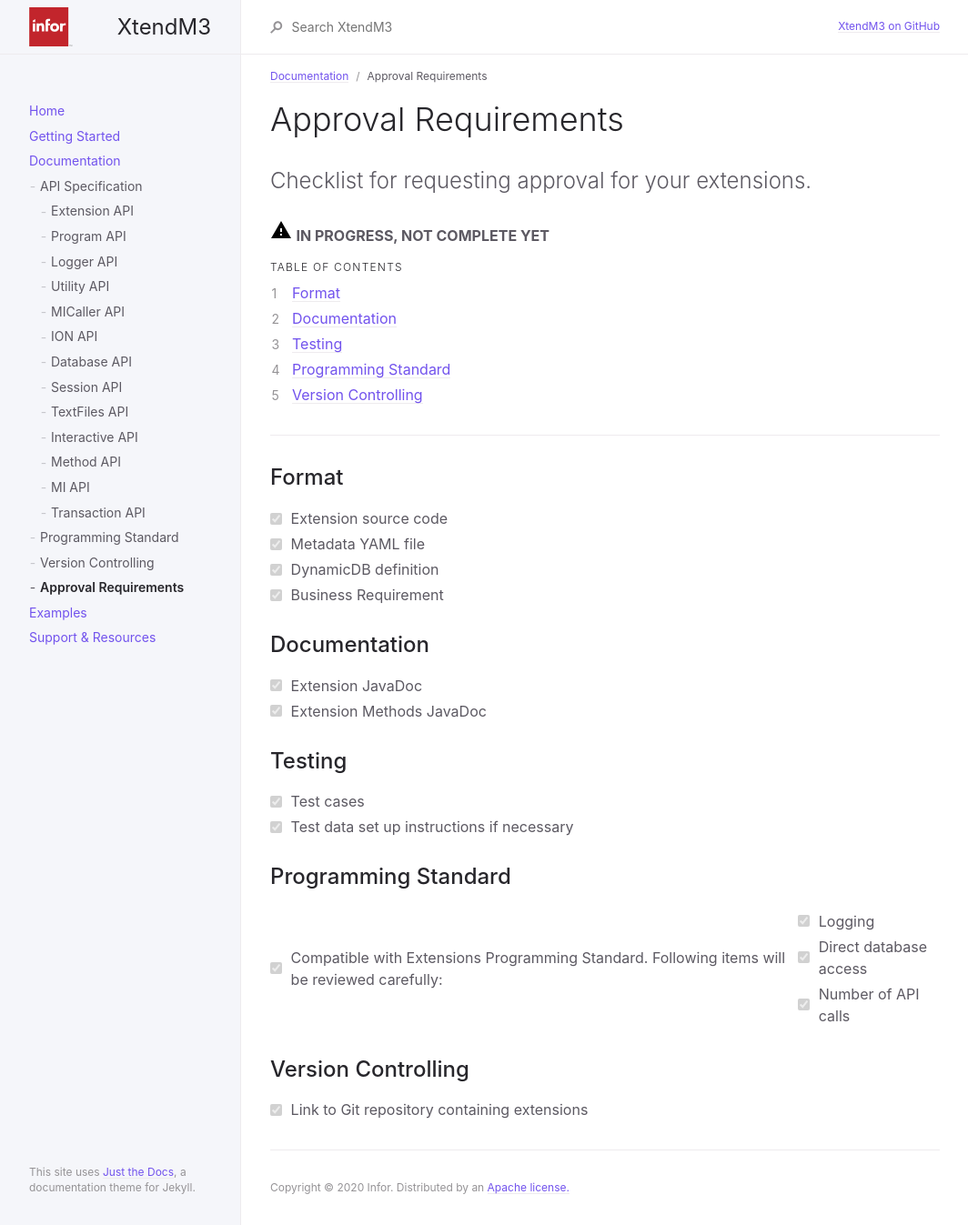
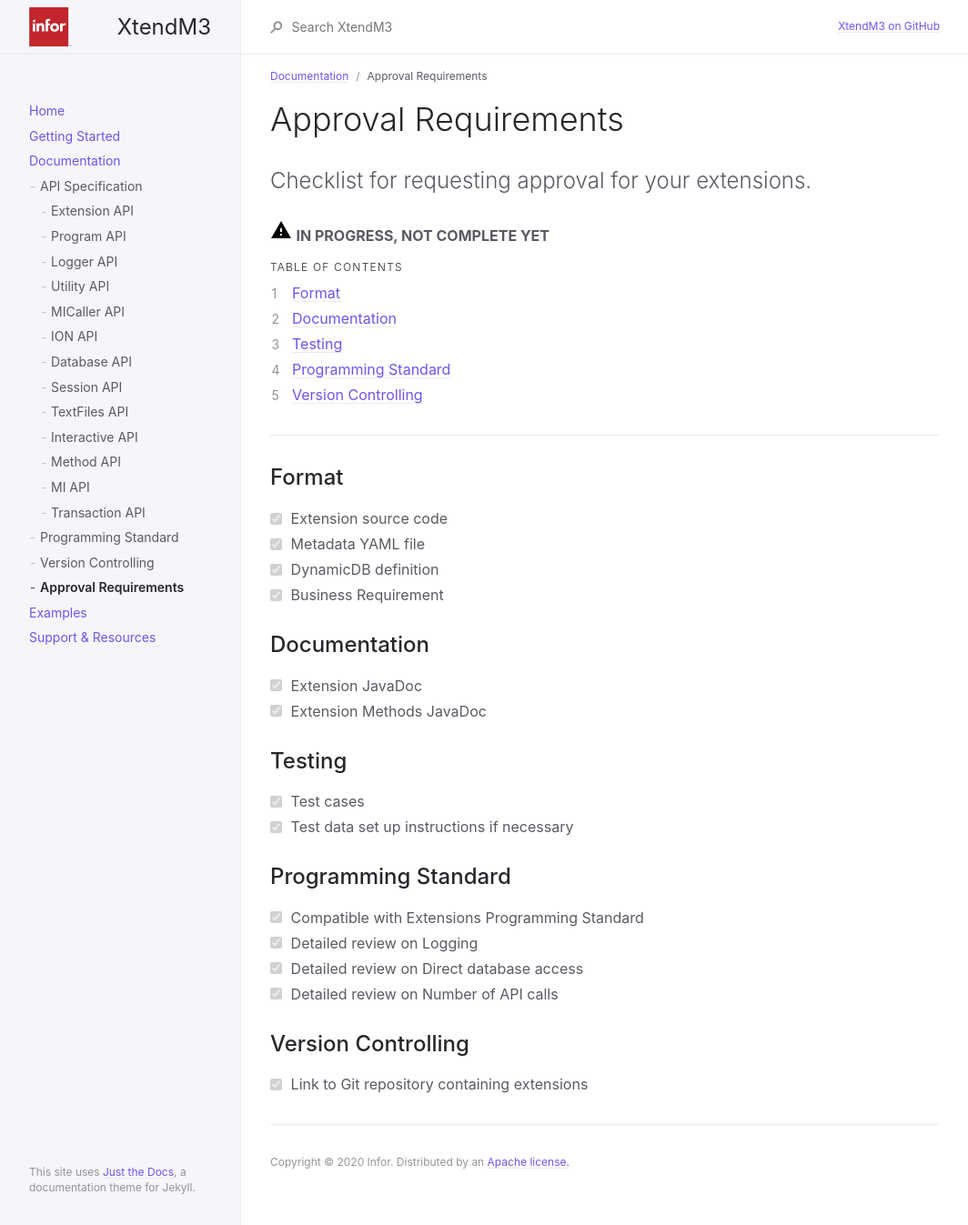
Before and after one commit to infor-cloud/xtendm3, a Jekyll site: the page built from docs/documentation/approval-requirements.md, in a window 1280 px wide. Shown: the whole page at 91% size, without its empty margins (107-1171 px from the left). Built offline with Jekyll 4.4.1, drawn with Linux system fonts in a browser that asks for light colours.

Commit message:
Add requirements

```diff
--- a/docs/documentation/approval-requirements.md
+++ b/docs/documentation/approval-requirements.md
@@ -35,10 +35,10 @@ Checklist for requesting approval for your extensions.
 - [x] Test data set up instructions if necessary
 
 ## Programming Standard
-- [x] Compatible with Extensions Programming Standard. Following items will be reviewed carefully:
-    - [x] Logging
-    - [x] Direct database access
-    - [x] Number of API calls
+- [x] Compatible with Extensions Programming Standard
+- [x] Detailed review on Logging
+- [x] Detailed review on Direct database access
+- [x] Detailed review on Number of API calls
 
 ## Version Controlling
 - [x] Link to Git repository containing extensions
```
